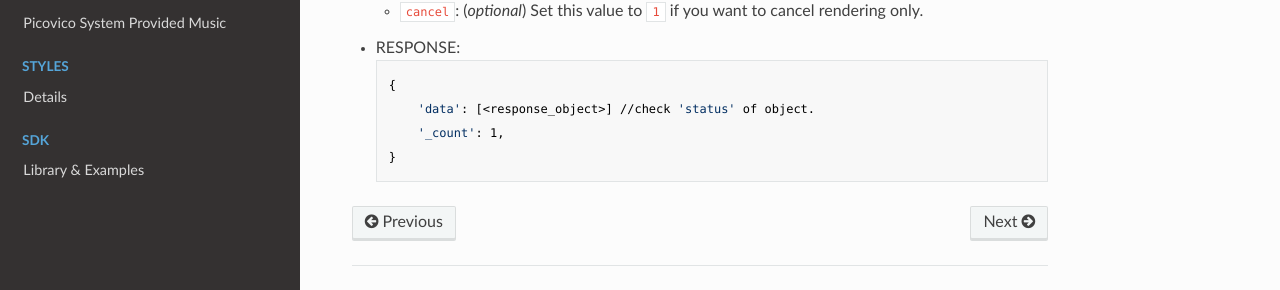
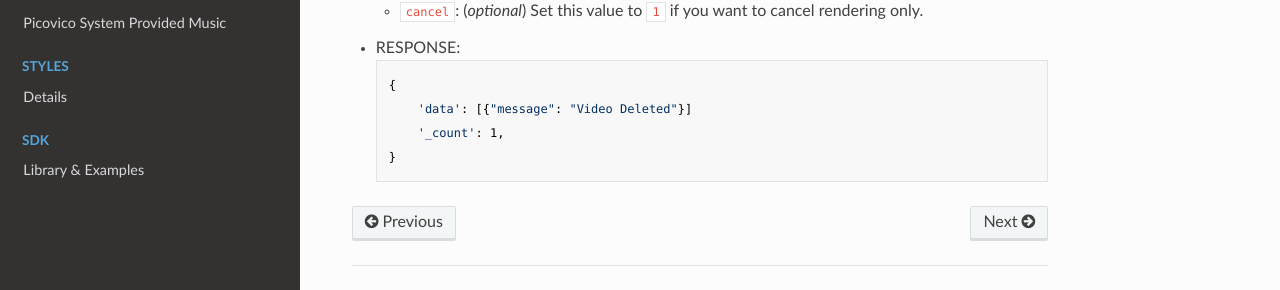
Before and after one commit to picovico/apidocs, an MkDocs documentation site: the page built from docs/videos/index.md, in a window 1280 px wide and 900 px high, scrolled down 4904 px, cut to the strip 281-900 px from the top of the window. Shown: the part 284-574 px from the top of the strip. Built offline with MkDocs 1.6.1, drawn with Linux system fonts in a browser that asks for light colours; nearby versions of some CDN libraries; old or Windows-style settings are respelled for this version of MkDocs.

Commit message:
video delete response

```diff
--- a/docs/videos/index.md
+++ b/docs/videos/index.md
@@ -234,6 +234,6 @@
 - RESPONSE:
 
         {
-            'data': [<response_object>] //check 'status' of object.
+            'data': [{"message": "Video Deleted"}]
             '_count': 1,
         }
```
